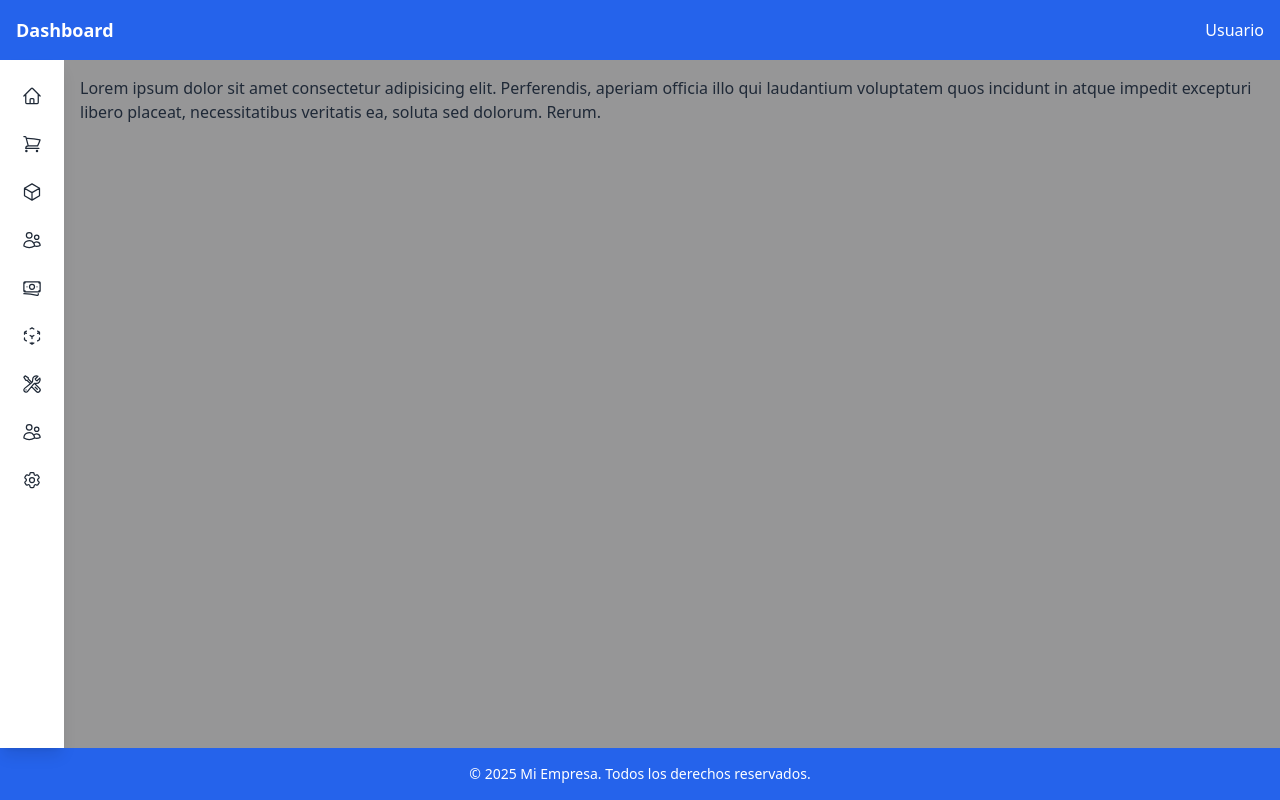
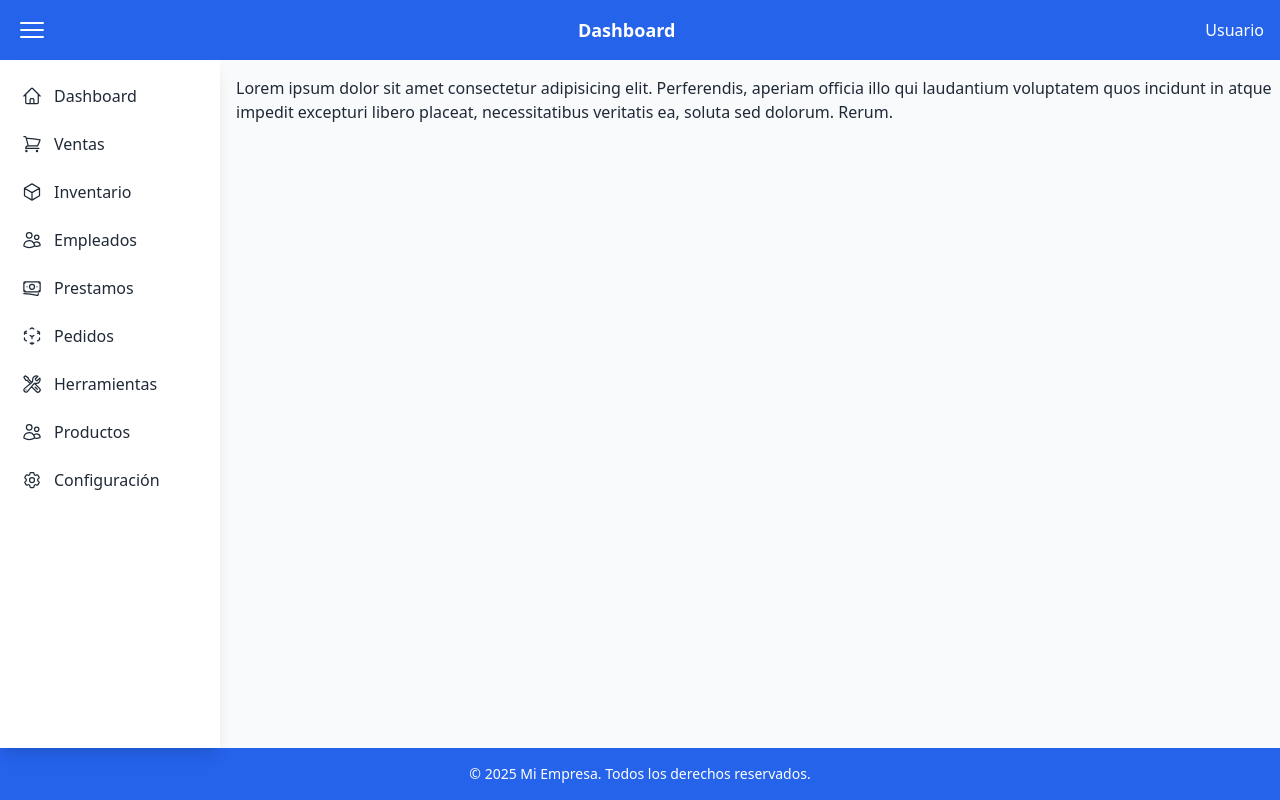
Before and after one commit to IsaaChaquito/Dashboard, a React (Vite) app: page / in a window 1280 px wide. Built offline with nearby package versions, Linux system fonts and the light colour scheme.

Commit message:
sidebar fixed

```diff
--- a/src/components/Layout/Header.tsx
+++ b/src/components/Layout/Header.tsx
@@ -2,16 +2,18 @@ import { Bars3Icon } from "@heroicons/react/24/outline";
 import { useUIStore } from "../../stores/ui/ui.store";
 
 interface HeaderProps {
-  onMenuToggle: () => void;
+  onMenuToggle?: () => void;
 }
 
-export default function Header() {
+export default function Header({ onMenuToggle }: HeaderProps) {
 
   const toggleSidebar = useUIStore( state => state.toggleSidebar );
 
+  const handleOnMenuToggle = () => onMenuToggle?.();
+
   return (
     <header className="fixed top-0 left-0 w-full h-[var(--header-height)] flex items-center justify-between p-4 bg-[var(--color-primary)] text-white">
-      <button className="md:hidden  rounded cursor-pointer" onClick={ toggleSidebar }>
+      <button className="  rounded cursor-pointer" onClick={ toggleSidebar ?? handleOnMenuToggle }>
         <Bars3Icon className="size-8" />
       </button>
       <h1 className="text-lg font-semibold">Dashboard</h1>
--- a/src/components/Layout/Layout.tsx
+++ b/src/components/Layout/Layout.tsx
@@ -2,14 +2,14 @@ import { useState, useEffect } from "react";
 import Sidebar from "../Layout/SidebarLeft";
 import Header from "../Layout/Header";
 import Footer from "../Layout/Footer";
-
 import appConfigData from "../../config/appConfig.json";
 import type { AppConfig } from "../../types/config";
-import { sidebarWidth } from '../../types/ui';
 import SimpleBar from 'simplebar-react';
 import 'simplebar-react/dist/simplebar.min.css';
+import { useShallow } from "zustand/shallow";
 import { useUIStore } from "../../stores/ui/ui.store";
-import { useWindowSize } from "../../hooks/useWindowSize";
+import {  screenResolution } from "../../types/ui";
+
 
 const appConfig: AppConfig = appConfigData as AppConfig;
 
@@ -20,44 +20,15 @@ interface LayoutProps {
 
 export default function Layout({ children }: LayoutProps) {
 
-  const [theme, setTheme] = useState(appConfig.theme);
-
-  const isSidebarOpen = useUIStore( state => state.sidebarOpen )
-  const state = useUIStore(state => state)
-  const { windowWidth } = useWindowSize(0);
-
+  const [theme] = useState(appConfig.theme);
+  const isSidebarOpen = useUIStore( useShallow( state => state.isSidebarOpen ) )
+  const res = useUIStore( useShallow( state => state.screenResolution ) )
 
   useEffect(() => {
     document.documentElement.style.setProperty("--color-primary", theme.primary);
     document.documentElement.style.setProperty("--color-bg", theme.background);
     document.documentElement.style.setProperty("--color-text", theme.text);
   }, [theme]);
-
-
-
-  useEffect(() => {
-    console.log(windowWidth);
-    if (windowWidth < 640) {
-      document.documentElement.style.setProperty(
-        "--sidebar-width",
-        isSidebarOpen ? sidebarWidth.pc : sidebarWidth.movil
-      );
-    } else if( windowWidth >= 640 && windowWidth < 768) {
-      document.documentElement.style.setProperty(
-        "--sidebar-width",
-        isSidebarOpen ? sidebarWidth.pc : sidebarWidth.tablet
-      );
-    }else{
-      document.documentElement.style.setProperty(
-        "--sidebar-width",
-        isSidebarOpen ? sidebarWidth.pc : sidebarWidth.tablet
-      );
-    }
-
-
-    console.log({ state });
-  }, [windowWidth, isSidebarOpen, state]);
-
 
   return (
     <div className="flex flex-col h-screen bg-[var(--color-bg)] text-[var(--color-text)]">
@@ -73,7 +44,7 @@ export default function Layout({ children }: LayoutProps) {
         />
 
         <main
-        className={`z-10 fixed top-[var(--header-height)] left-[var(--sidebar-width)] bottom-[var(--footer-height)] right-0 flex-1d overflow-y-auto py-4 pl-4 pr-0.5  bg-black/40 duration-150
+        className={`z-10 fixed ${isSidebarOpen && res === screenResolution.movil ? 'left-0' : 'left-[var(--sidebar-width)]' }  top-[var(--header-height)] left-[var(--sidebar-width)]d bottom-[var(--footer-height)] right-0 flex-1d overflow-y-auto py-4 pl-4 pr-0.5  bg-black/40d duration-150
           `}>
             <SimpleBar  className="h-full" >
               {/* <div className=" overflow-y-autod h-full"> */}
--- a/src/components/Layout/SidebarLeft.tsx
+++ b/src/components/Layout/SidebarLeft.tsx
@@ -2,6 +2,10 @@ import { NavLink } from "react-router";
 import type { MenuItem } from "../../types/config";
 import { HomeIcon, ShoppingCartIcon, CubeIcon, UsersIcon, Cog6ToothIcon, BanknotesIcon, CubeTransparentIcon, WrenchScrewdriverIcon } from '@heroicons/react/24/outline'
 import { useUIStore } from "../../stores/ui/ui.store";
+import { useEffect } from "react";
+import { useWindowSize } from "../../hooks/useWindowSize";
+import { screenResolution, sidebarWidth } from '../../types/ui';
+import { useShallow } from "zustand/shallow";
 
 const icons: Record<string, React.ComponentType<{ className?: string }>> = {
   HomeIcon,
@@ -22,14 +26,58 @@ interface SidebarProps {
   className?: string;
 }
 
-export default function Sidebar({ company = "My Company", menu, className }: SidebarProps) {
+export default function Sidebar({ menu, className }: SidebarProps) {
 
-  const isSidebarOpen = useUIStore(state => state.sidebarOpen);
+  const isSidebarOpen = useUIStore( useShallow( state => state.isSidebarOpen ) )
+  const setScreenResolution = useUIStore( useShallow( state => state.setScreenResolution ) )
+  const resType = useUIStore( useShallow( state => state.screenResolution ) )
+  const toggleSidebar = useUIStore( useShallow( state => state.toggleSidebar ) )
+  const state = useUIStore( useShallow( state => state ) )
+  const { windowWidth } = useWindowSize(0);
+
+  function toggleTitles(){
+
+    if( resType === screenResolution.movil || resType === screenResolution.tablet ){
+      return isSidebarOpen ? "block text-base" : "hidden"
+    }
+
+    if( resType === screenResolution.desktop ){
+      return isSidebarOpen ? "hidden" : "block text-base"
+    }
+  }
+
+  useEffect(() => {
+
+    if (windowWidth < 640) {
+
+      setScreenResolution( screenResolution.movil )
+      document.documentElement.style
+      .setProperty("--sidebar-width", isSidebarOpen ? sidebarWidth.open : sidebarWidth.close)
+
+    } else if( windowWidth >= 640 && windowWidth < 1024) {
+
+      setScreenResolution( screenResolution.tablet )
+      document.documentElement.style
+      .setProperty("--sidebar-width", isSidebarOpen ? sidebarWidth.open : sidebarWidth.middle)
+
+    } else {
+
+      setScreenResolution( screenResolution.desktop )
+      document.documentElement.style
+      .setProperty("--sidebar-width", !isSidebarOpen ? sidebarWidth.open : sidebarWidth.middle)
+
+    }
+
+    console.log(state);
+
+  }, [windowWidth, isSidebarOpen]);
 
 
   return (
+    <div onClick={() => toggleSidebar()} className={`z-50 Wrapper absolute flex flex-col h-full select-none pointer-events-noned ${isSidebarOpen && resType === screenResolution.movil ? "bg-black/50 w-full overflow-hiddend" : "w-0 bg-transparent"}`}>
       <aside
-      className={`${className || ""} ${isSidebarOpen ? " sm:inline sm:w-[var(--sidebar-width)] md:inline md:w-[var(--sidebar-width)] " : " hidden sm:inline sm:w-[var(--sidebar-width)] md:inline md:w-[var(--sidebar-width)]"} fixed z-20 top-[var(--header-height)] left-0 bottom-[calc(var(--footer-height)+var(--header-height))] h-[calc(100%-var(--header-height)-var(--footer-height))]  bg-white shadow-lg transition-transform transform overflow-y-hidden duration-150`}
+        onClick={(e) => e.stopPropagation()}
+        className={`${className || ""} pointer-events-auto w-[var(--sidebar-width)] fixed z-20 top-[var(--header-height)] left-0 bottom-[calc(var(--footer-height)+var(--header-height))] h-[calc(100%-var(--header-height)-var(--footer-height))]  bg-white shadow-lg overflow-y-hidden transition-transform transform duration-150`}
       >
         {/* <h1 className="p-4 sm:p-2.5 font-bold text-lg sm:text-base">{company}</h1> */}
         <nav className="px-3.5 py-4 space-y-2 h-full relative flex flex-col last:self-end overflow-y-hidden">
@@ -43,11 +91,17 @@ export default function Sidebar({ company = "My Company", menu, className }: Sid
                 className={({ isActive }) => (isActive ? "ringd ring-gray-400 bg-blue-300 [box-shadow:rgba(0,_0,_0,_0.15)_1.95px_1.95px_2.6px]" : "hover:bg-gray-100") + " flex items-center gap-3 p-2 rounded  h-10 " }
               >
                 <Icon className="size-5" />
-              <p className={`${isSidebarOpen ? "block" : "hidden"} text-base`}>{item.label}</p>
+                <p className={`${toggleTitles()}`}
+                >
+                  {item.label}
+                </p>
               </NavLink>
             );
           })}
         </nav>
       </aside>
+    </div>
+
+
   );
 }
--- a/src/stores/ui/ui.store.ts
+++ b/src/stores/ui/ui.store.ts
@@ -1,10 +1,14 @@
 // store/uiStore.ts
 import { create } from "zustand";
 import { persist } from "zustand/middleware"
+import { screenResolution } from "../../types/ui";
 
 interface UIState {
-  sidebarOpen: boolean;
+  screenResolution: screenResolution;
+  isSidebarOpen: boolean;
 
+  setIsSidebarOpen: (isSidebarOpen: boolean) => void;
+  setScreenResolution: (type: screenResolution) => void;
   toggleSidebar: () => void;
   closeSidebar: () => void;
 }
@@ -15,10 +19,16 @@ export const useUIStore = create(
 
   persist<UIState>(
     (set) => ({
-      sidebarOpen: false,
+      screenResolution: screenResolution.desktop,
+      isSidebarOpen: false,
 
-      toggleSidebar: () => set((state) => ({ sidebarOpen: !state.sidebarOpen })),
-      closeSidebar: () => set({ sidebarOpen: false }),
+      setIsSidebarOpen: (isSidebarOpen: boolean) => {
+        set({ isSidebarOpen });
+      },
+
+      setScreenResolution: (type: screenResolution) => set({ screenResolution: type }),
+      toggleSidebar: () => set((state) => ({ isSidebarOpen: !state.isSidebarOpen })),
+      closeSidebar: () => set({ isSidebarOpen: false }),
     }),
     {
       name: 'ui-storage'
--- a/src/types/ui.ts
+++ b/src/types/ui.ts
@@ -1,7 +1,19 @@
 
 
+// export enum sidebarWidth {
+//   movil = "0px",
+//   tablet = "64px",
+//   desktop = "220px"
+// }
+
 export enum sidebarWidth {
-  movil = "0px",
-  tablet = "64px",
-  pc = "220px"
+  close = "0px",
+  middle = "64px",
+  open = "220px"
 }
+
+export enum screenResolution {
+  movil = "movil",
+  tablet = "tablet",
+  desktop = "desktop",
+}
```
Lines whose indentation alone changed are shown as unchanged.
